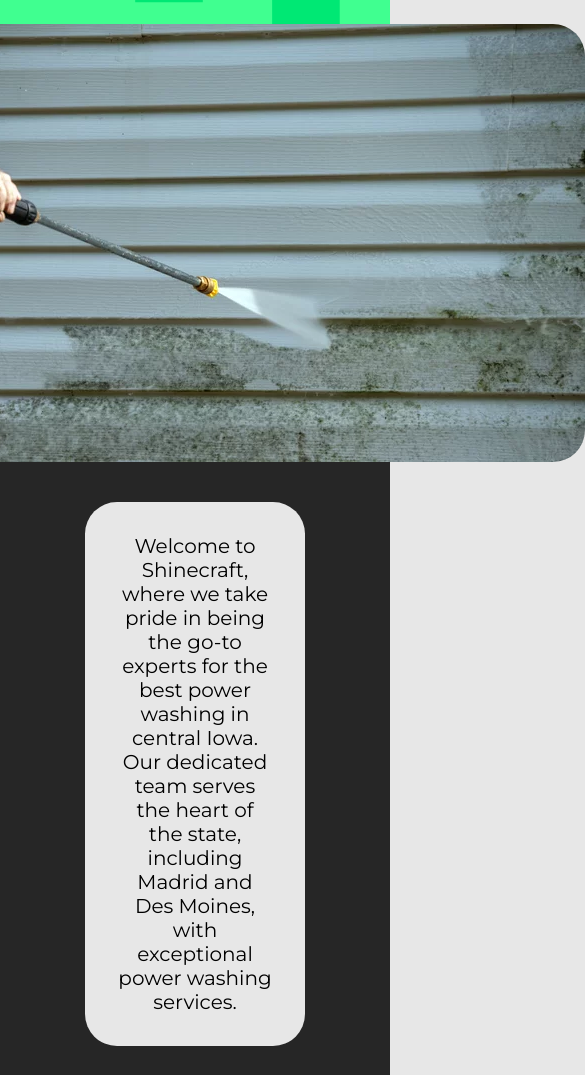
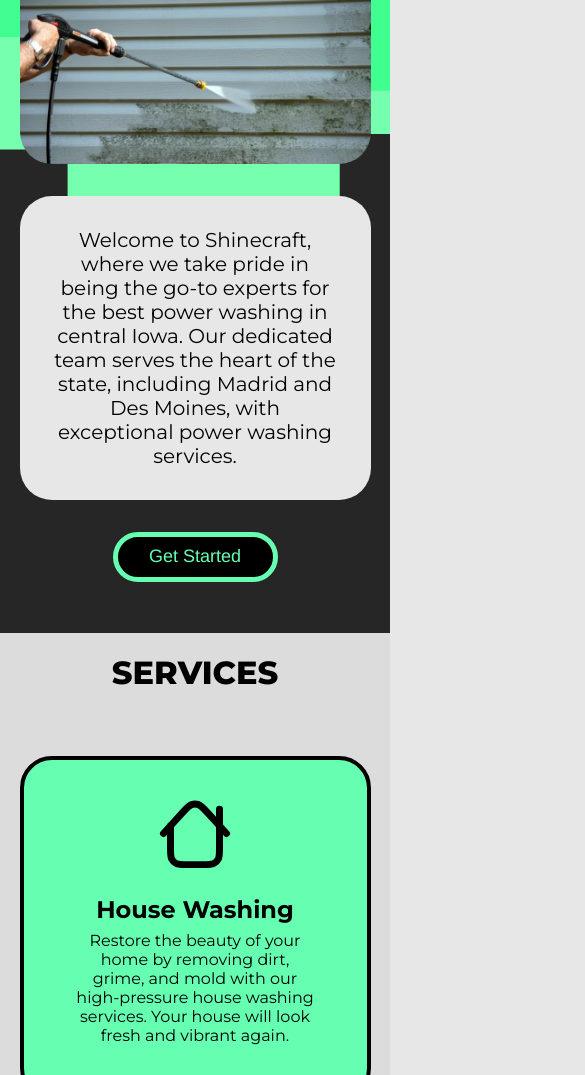
Before and after one commit to tjdanner/shinecraft, a plain HTML site: page index.html in a window 390 px wide. Shown: the part 230-1305 px from the top of the page, 585 px wide, since content can reach past the window. Drawn offline with Linux system fonts and the light colour scheme.

Commit message:
Updated mobile styling, added function to end buttons.

```diff
--- a/styles.css
+++ b/styles.css
@@ -181,7 +181,7 @@ body {
   justify-content: center;
   width: 350px;
   border: solid 4px black;
-  border-radius: 1rem;
+  border-radius: 2rem;
   overflow: hidden;
   background-color: var(--accent-3);
   color: rgb(0, 0, 0);
@@ -324,7 +324,7 @@ body {
   #banner {
     background-size: 400%;
     justify-content: center;
-    padding: 10%;
+    padding: 5%;
   }
 
   #banner h1 {
@@ -332,14 +332,32 @@ body {
     letter-spacing: normal;
   }
 
+  #banner h2 {
+    font-size: 1.5rem;
+    text-align: center;
+    margin: 0 0 2rem;
+  }
+
+  #banner-photo {
+    width: 100%;
+    margin: 0 0 2rem;
+  }
+
   #banner p {
     font-size: 20px;
     text-align: center;
+    margin: 0 0 2rem;
+    width: 100%;
+    box-sizing: border-box;
+  }
+
+  #banner button {
+    margin: 0 0 2rem;
   }
 
   /* Services Section */
   #services-section {
-    padding: 10%;
+    padding: 5%;
   }
 
   #services-section h1 {
@@ -352,6 +370,12 @@ body {
 
   .service-card {
     width: 100%;
+    align-items: center;
+  }
+
+  .service-image-container {
+    display: flex;
+    justify-content: center;
   }
 
   .service-card h2 {
@@ -363,6 +387,7 @@ body {
     font-size: 1rem;
     margin: 0;
     padding: 2.5% 7% 7%;
+    text-align: center;
   }
 
   /* Our Mission/Bio */
```
